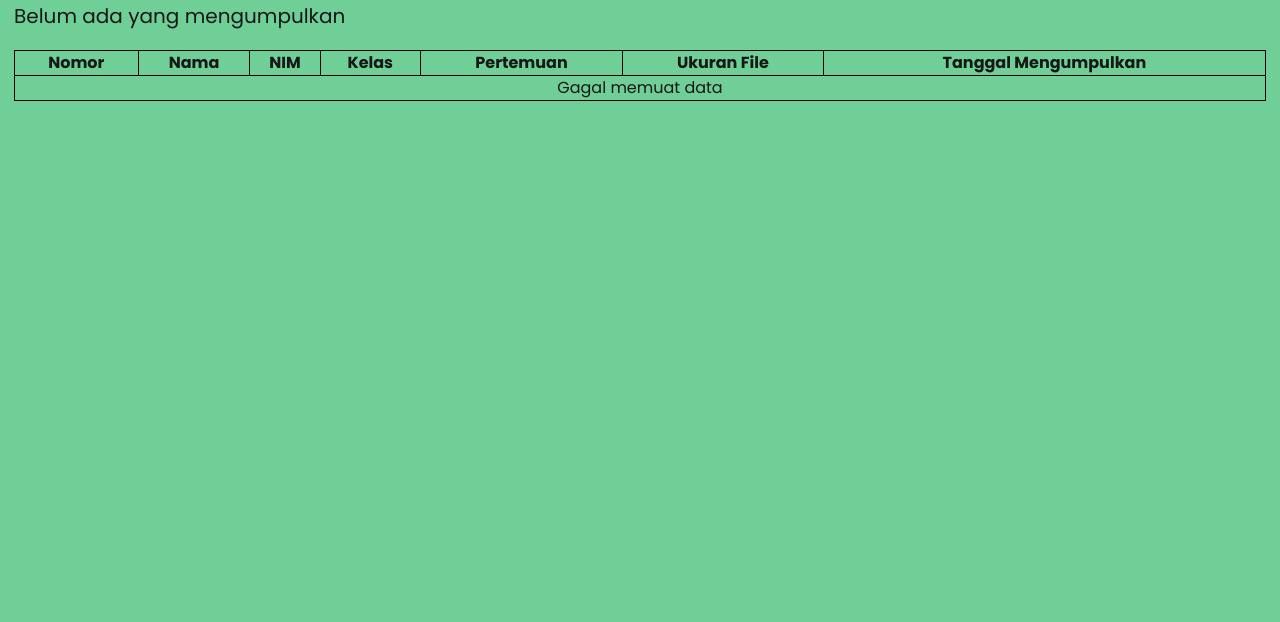
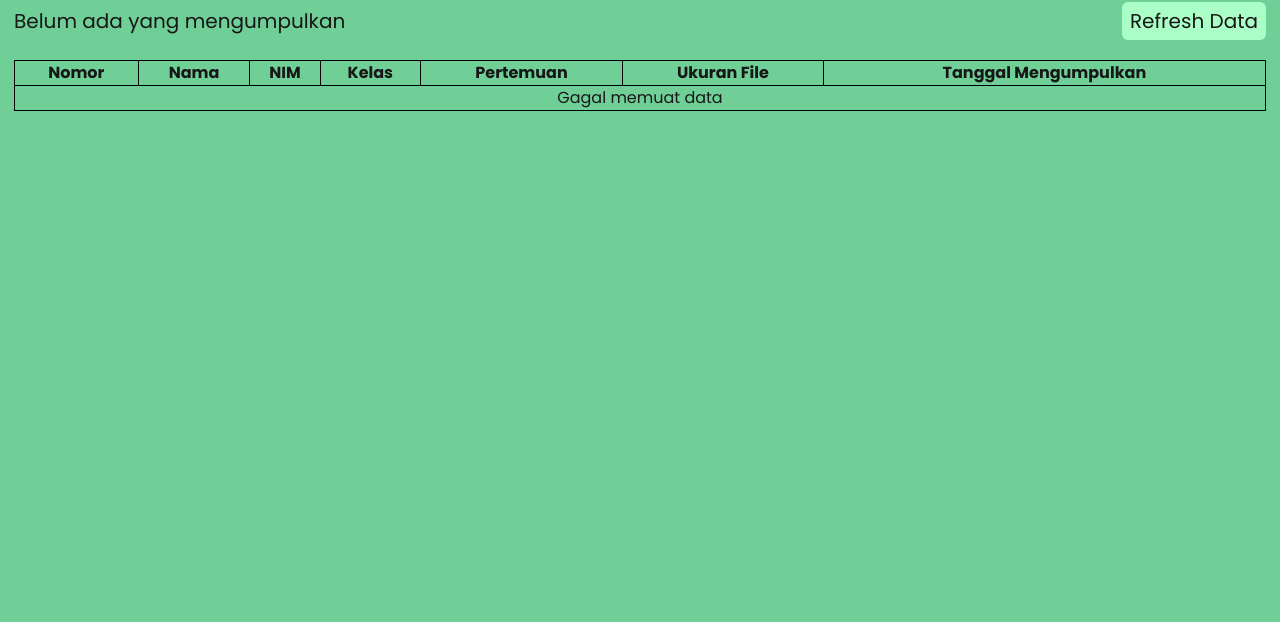
Before and after one commit to RDeveLabs/rekap-tugas, a website built with Vite: page index.html in a window 1280 px wide. Shown: the part 178-800 px from the top of the page. Built offline with nearby package versions, Linux system fonts and the light colour scheme; no server answers.

Commit message:
update: menambahkan tombol refresh

```diff
--- a/index.html
+++ b/index.html
@@ -31,7 +31,10 @@
     </div>
     <div class="body p-3.5 pt-30 flex flex-col gap-5">
       <h1 class="text-4xl font-bold">Data kelas <span id="info-kelas"></span></h1>
-      <p id="info" class="text-xl">Belum ada yang mengumpulkan</p>
+      <div class="deskripsi flex justify-between items-center">
+        <p id="info" class="text-xl">Belum ada yang mengumpulkan</p>
+        <button id="refresh" class="bg-(--header) p-1 pr-2 pl-2 rounded-md hover:bg-green-500 cursor-pointer">Refresh Data</button>
+      </div>
       <table class="table">
         <thead>
           <tr>
--- a/src/main.js
+++ b/src/main.js
@@ -11,6 +11,9 @@ document.getElementById("kelas").addEventListener("change", (e) => {
   ambilData(kelas);
 });
 
+document.getElementById("refresh").addEventListener("click", () => {
+  ambilData(kelas);
+})
 
 async function ambilData(kelasDipilih) {
   try {
```
